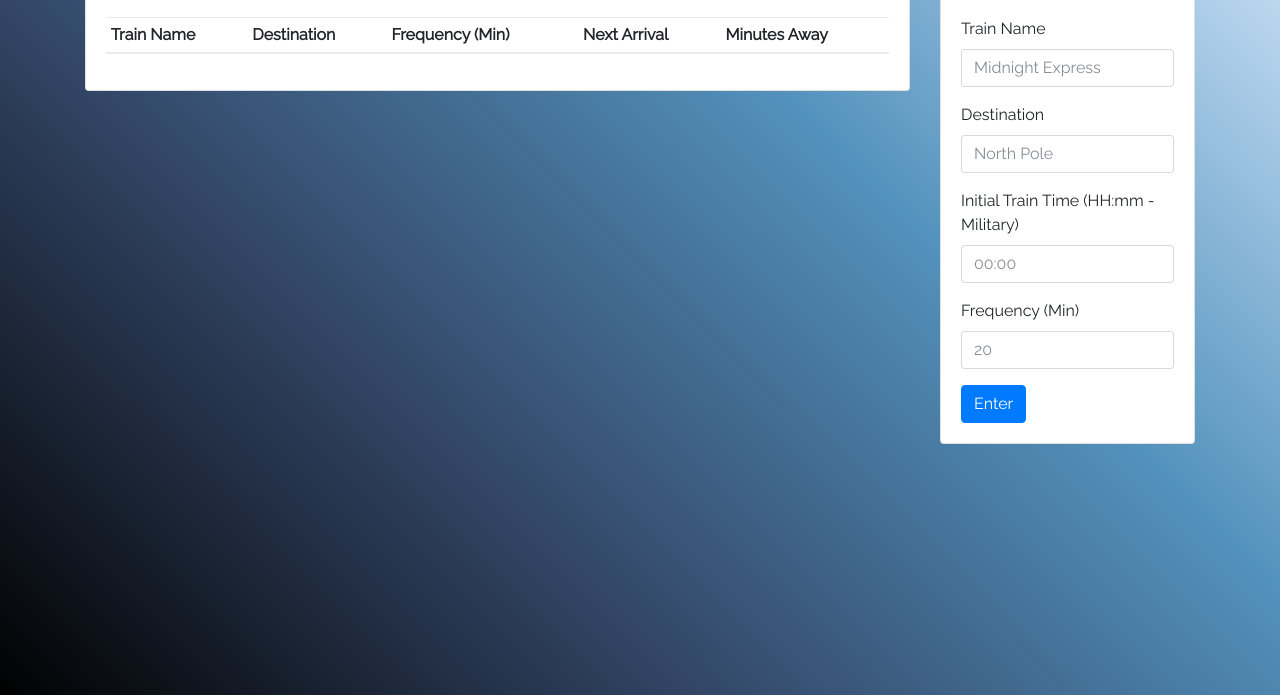
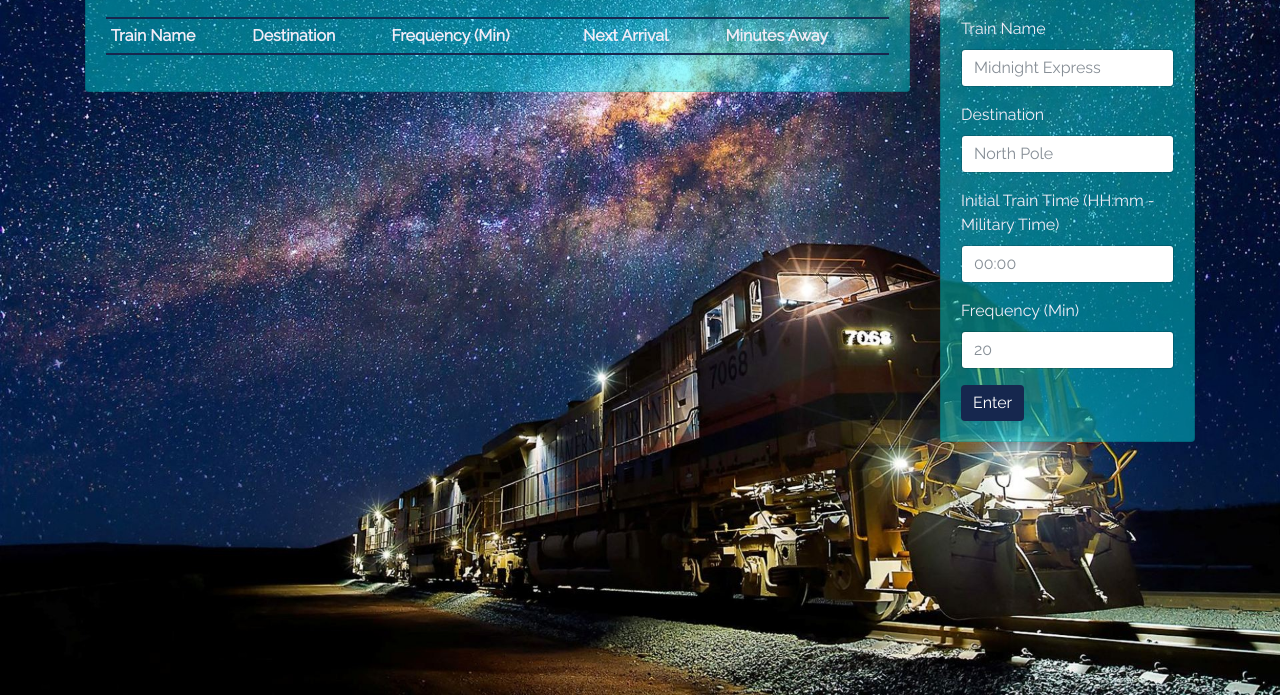
Before and after one commit to adamtre9115/TrainTime, a plain HTML site: page index.html in a window 1280 px wide. Shown: the part 105-800 px from the top of the page. Drawn offline with nearby package versions, Linux system fonts and the light colour scheme.

Commit message:
update styling

```diff
--- a/assets/css/style.css
+++ b/assets/css/style.css
@@ -1,6 +1,7 @@
 body {
-    background: linear-gradient(45deg, #010101, #324565, #5392bd, #cfe4f9) no-repeat center center;
+    background: url(../images/wallhaven.jpg) center center;
     background-size: cover;
+    color: #f2ecf7;
     height: 100vh;
     font-family: 'Raleway', sans-serif;
 }
@@ -8,3 +9,30 @@ body {
 h1 {
     color: #d7a942;
 }
+
+.card {
+    background: rgba(0, 255, 255, 0.4);
+}
+
+.table thead th {
+    border-bottom: 2px solid #16274e;
+    border-top: 2px solid #16274e;
+}
+
+input[type="text"]:focus,
+input[type="number"]:focus {
+    border: 1px solid #8982ae;
+    /* border-color: #8982ae; */
+    outline: 0 none;
+}
+
+.btn,
+.btn-primary {
+    background-color: #16274e;
+    border: none;
+}
+
+.btn:hover,
+.btn-primary:hover {
+    background-color: #8982ae;
+}
--- a/assets/js/app.js
+++ b/assets/js/app.js
@@ -48,6 +48,7 @@ $(document).ready(function () {
             console.log(trainFreq);
 
             //  time for frequency and next train minutes away
+
         });
 
     });
--- a/index.html
+++ b/index.html
@@ -69,7 +69,7 @@
                                 <input type="text" class="form-control" id="trainDest" placeholder="North Pole">
                             </div>
                             <div class="form-group">
-                                <label for="trainStart">Initial Train Time (HH:mm - Military)</label>
+                                <label for="trainStart">Initial Train Time (HH:mm - Military Time)</label>
                                 <input type="text" class="form-control" id="trainStart" placeholder="00:00">
                             </div>
                             <div class="form-group">
```
Also changed, not shown: assets/images/wallhaven.jpg (added).
